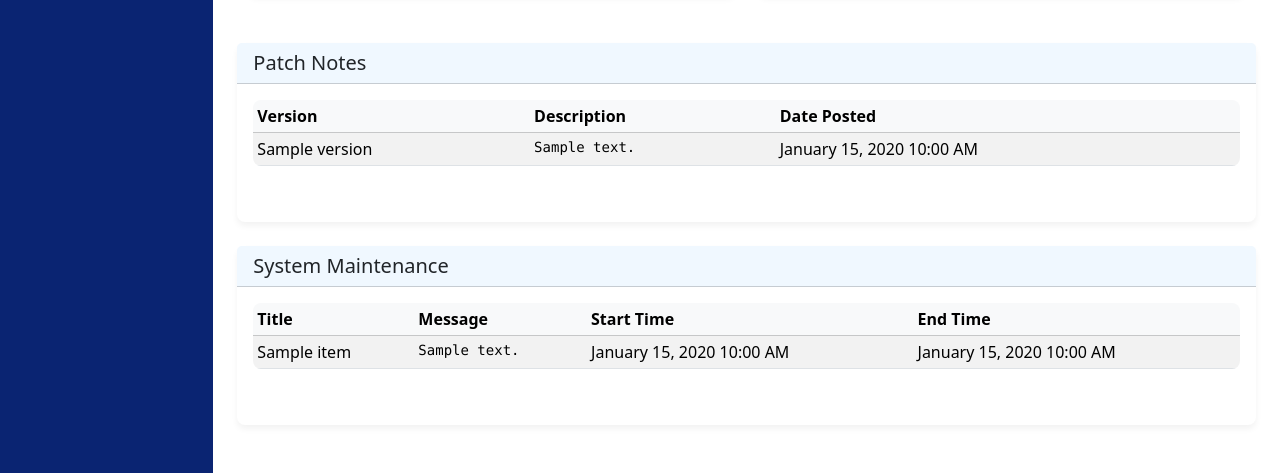
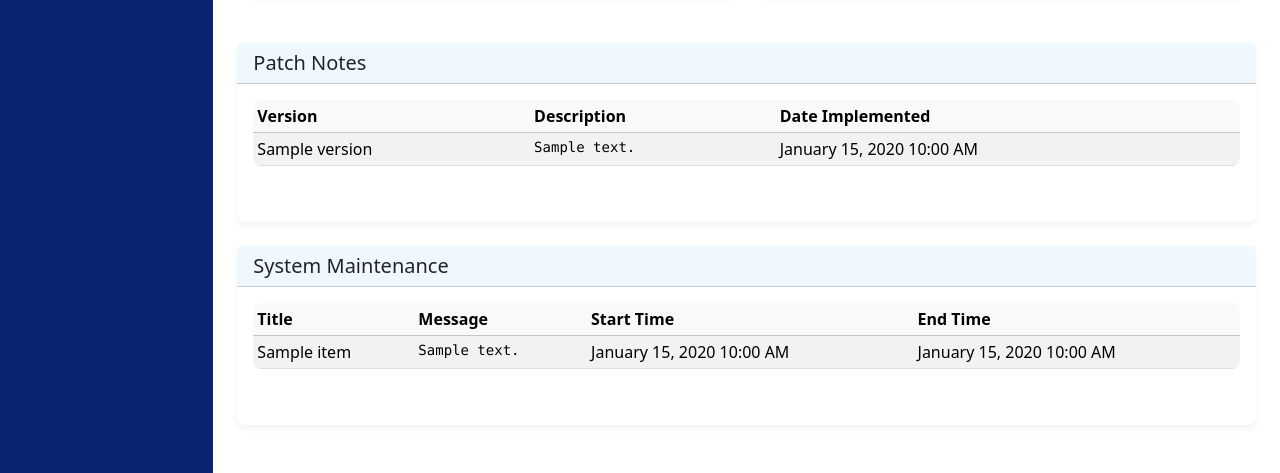
Before and after one commit to 0-iQpy/E-Looc, a Flask app: template api/templates/admin/dashboard.html in a window 1280 px wide. Shown: the part 573-1046 px from the top of the page. Run offline with Flask 3, Linux system fonts and the light colour scheme; the template is opened without the code that fills it: most values are stand-ins (such as "Sample title", 1, 10 or a date in 2020); parts of the project's set-up code (start-up, migrations or seed data) failed here and were passed over.

Commit message:
update dashboard

```diff
--- a/api/templates/admin/dashboard.html
+++ b/api/templates/admin/dashboard.html
@@ -99,7 +99,7 @@
               <tr>
                 <th>Version</th>
                 <th>Description</th>
-                <th>Date Posted</th>
+                <th>Date Implemented</th>
               </tr>
             </thead>
             <tbody>
```
